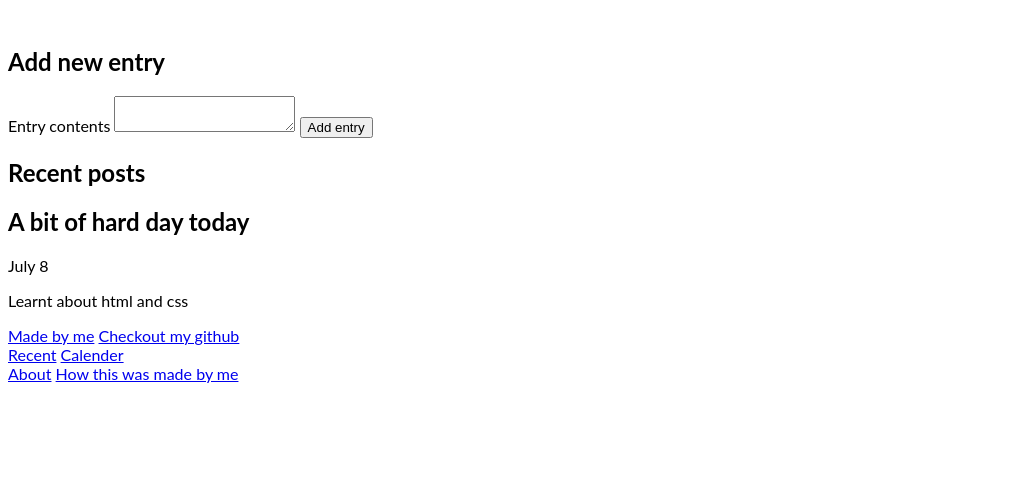
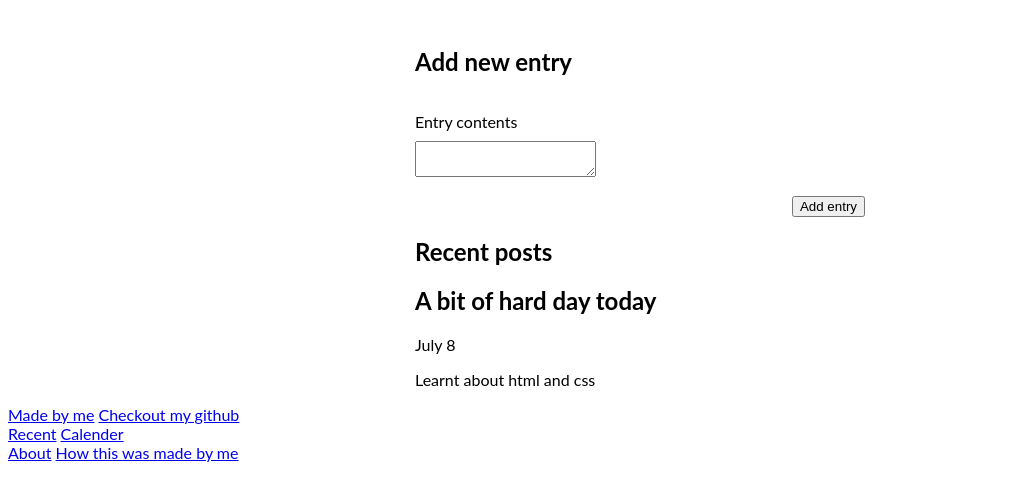
Before and after one commit to preetXO/flaskProject1, a plain HTML site: page index.html in a window 1280 px wide. Shown: the part 130-630 px from the top of the page, without its empty margins (0-1015 px from the left). Drawn offline with Linux system fonts and the light colour scheme.

Commit message:
updated css files

```diff
--- a/index.html
+++ b/index.html
@@ -3,7 +3,8 @@
   <head>
     <meta charset="UTF-8">
     <meta name="viewport"
-          content="width=device-width, user-scalable=no, initial-scale=1.0, maximum-scale=1.0, minimum-scale=1.0">
+          content="width=device-width, user-scalable=no, initial-scale=1.0,
+          maximum-scale=1.0, minimum-scale=1.0">
     <meta http-equiv="X-UA-Compatible" content="ie=edge">
     <title>MicroBlog</title>
     <link rel="stylesheet" href="style.css">
@@ -11,22 +12,22 @@
   <body>
     <header class="navbar">
       <div class="navbar__brand">
-        <img class='navbar__logo' src="logo.svg" alt="the microblog logo"> MicroBlog
+        <img class='navbar__logo' src="logo.svg" alt="the micro blog logo"> MicroBlog
       </div>
       <ul class="navbar__navigation">
         <li class="navbar__navigation-item"><a href="#" class="navbar__link">Recent</a></li>
         <li class="navbar__navigation-item"><a href="#" class="navbar__link">Calender</a></li>
       </ul>
     </header>
-    <main></main>
+    <main class="main">
     <section>
       <h1>Add new entry</h1>
-      <form action="/entry" method="post">
+      <form action="/entry" method="post" class="form">
         <p class="form__input">
           <label for="entry" class="form__label">Entry contents</label>
           <textarea name="content" id="entry" class="form__textarea"></textarea>
-          <button type="submit" class="form__submit">Add entry</button>
         </p>
+        <button type="submit" class="form__submit">Add entry</button>
       </form>
     </section>
     <section>
@@ -41,11 +42,12 @@
         </p>
       </article>
     </section>
+    </main>
     <footer class="footer">
       <div class="footer__content">
         <section class="left">
           <a class="footer__item" href="#">Made by me</a>
-          <a class="footer__item" href="#">Checkout  my github</a>
+          <a class="footer__item" href="#">Checkout my github</a>
         </section>
         <section class="right">
           <div class="footer_column">
--- a/style.css
+++ b/style.css
@@ -49,3 +49,24 @@ html {
     text-decoration: None;
     color: inherit;
 }
+
+.main {
+    max-width: 450px;
+    margin: 0 auto;
+    padding:  0 20px
+}
+
+.form {
+    display: flex;
+    flex-direction: column;
+    align-items: flex-end;
+}
+
+.form__input {
+    width: 100%
+}
+
+.form__label {
+    display: block;
+    margin-bottom: 10px;
+}
```
